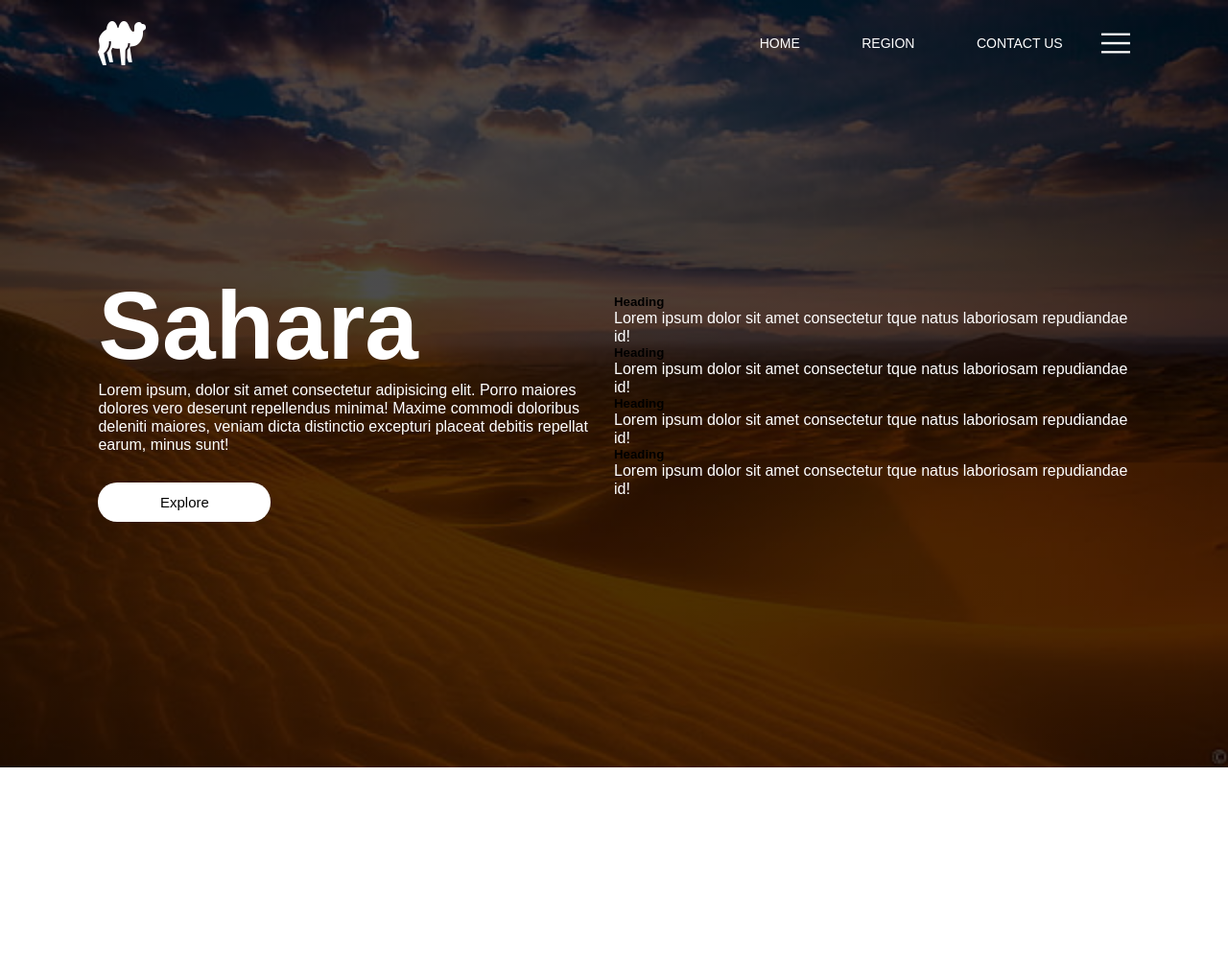
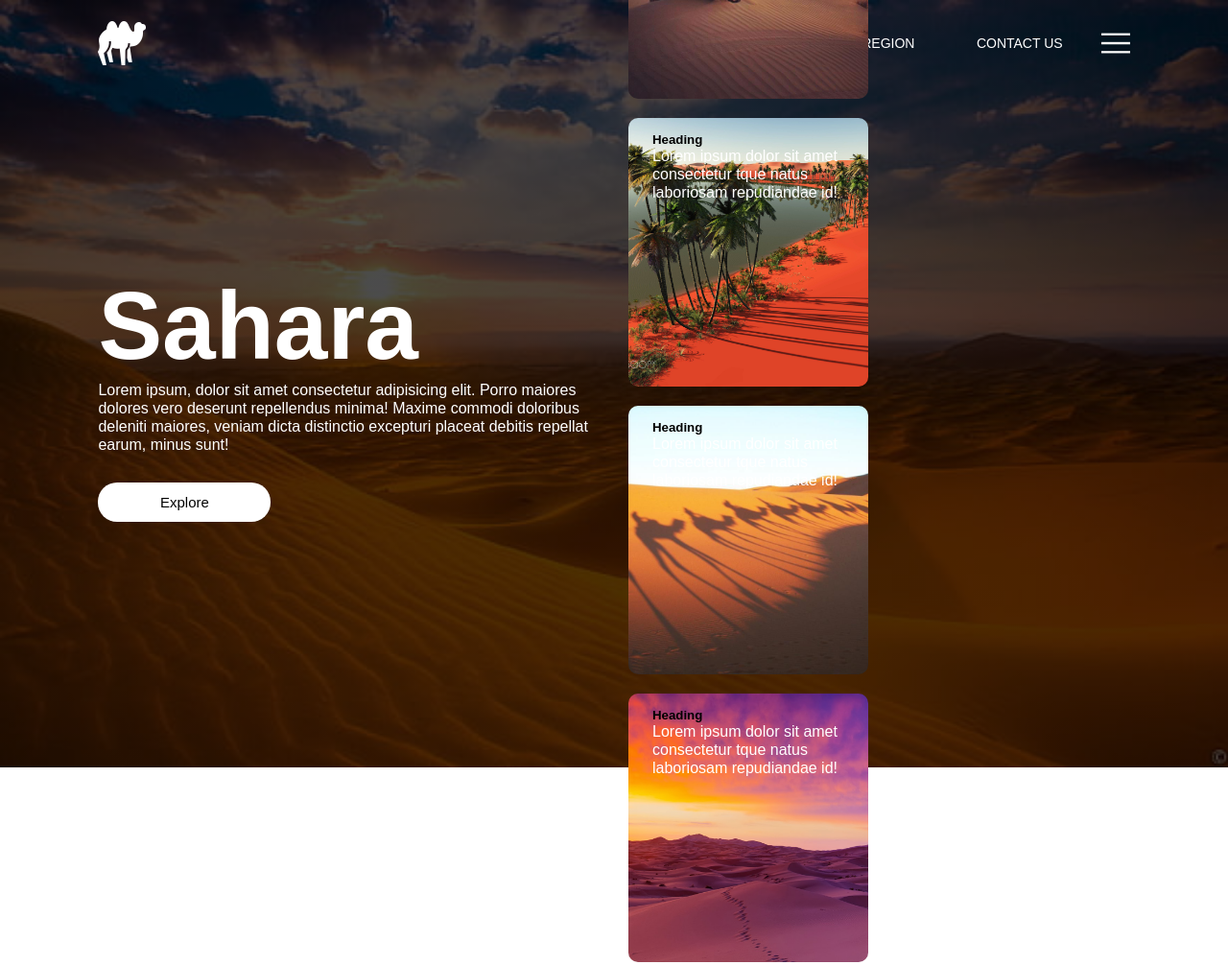
Before and after one commit to fahathfm63/template_sahara, a plain HTML site: page index.html in a window 1280 px wide. Shown: the whole page at 96% size. Before the commit the page ends 800 px from the top, so only its background shows below. Drawn offline with Linux system fonts and the light colour scheme.

Commit message:
right-col card possitioned

```diff
--- a/css/style.css
+++ b/css/style.css
@@ -75,3 +75,30 @@ nav ul li a{
     border-radius: 20px;
     outline: none;
 }
+
+/* Right col */
+
+.card{
+    width: 250px;
+    height: 280px;
+    display: inline-block;
+    border-radius: 10px;
+    padding: 15px 25px;
+    margin: 10px 15px;
+    box-sizing: border-box;
+    background-size: cover;
+    background-position: center;
+    transition: 0.5s;
+}
+.card1{
+    background-image: url(/img/01db6984e582409e753d72b8da8dfdbb.jpg);
+}
+.card2{
+    background-image: url(/img/1f49f1f11e634fd830e9912d95716bc8.jpg);
+}
+.card3{
+    background-image: url(/img/831335b61a1b5f2f21bb45a62c99c3ff.jpg);
+}
+.card4{
+    background-image: url(/img/sahara_desert_sand_dunes-wide.jpg);
+}
```
